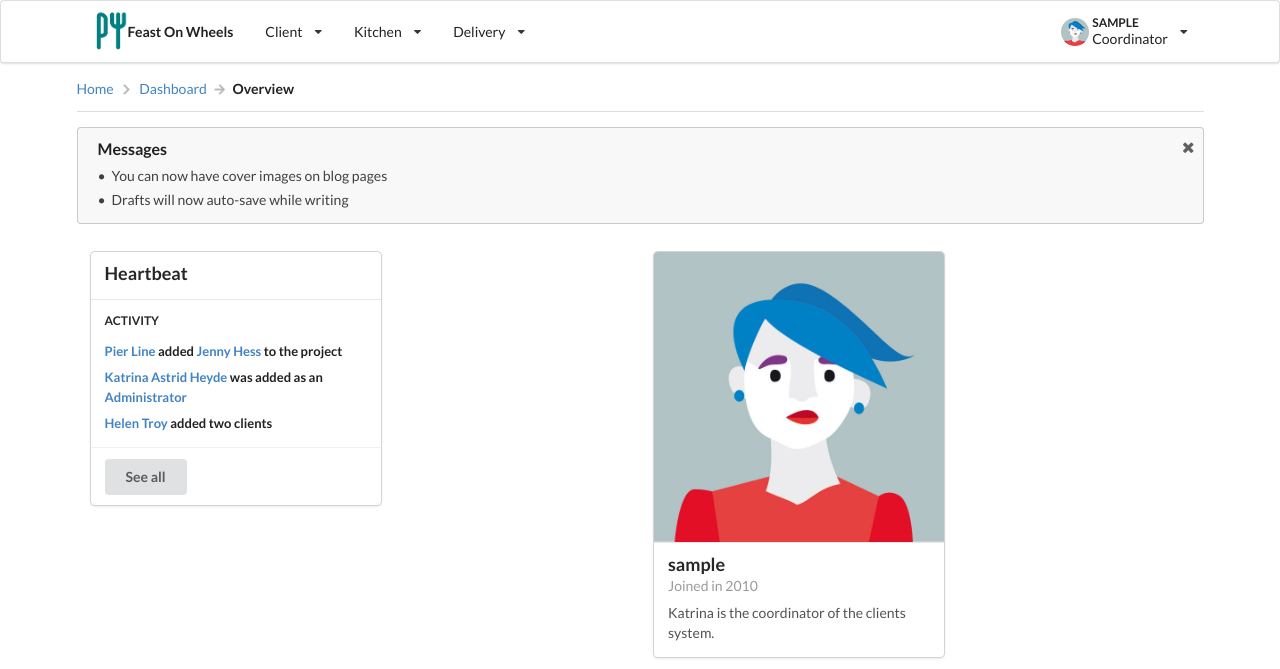
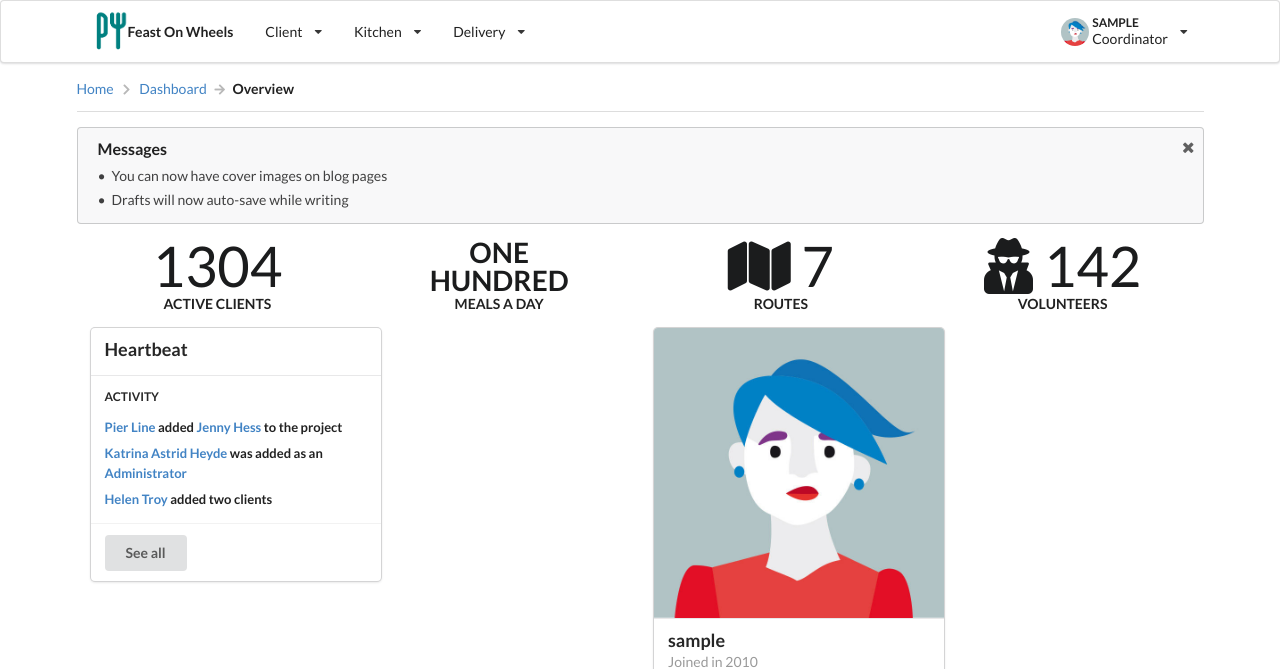
Before and after one commit to savoirfairelinux/sous-chef, a Django app: page / in a window 1280 px wide. Shown: the top 669 px of the page. Run offline with Django 3.2, Linux system fonts and the light colour scheme; the visitor is signed in with stand-in values (Sample User, id 1); some libraries are stand-ins or nearby versions.

Commit message:
Add statistics module for dashboard

```diff
--- a/django/santropolFeast/page/templates/pages/home.html
+++ b/django/santropolFeast/page/templates/pages/home.html
@@ -8,7 +8,7 @@
 
 {% block content %}
 
-{% include "dashboard/metrics.html" %}
+{% include "dashboard/statistics.html" %}
 
 <div class="two column stackable ui grid padded">
     <div class="column">
--- /dev/null
+++ b/django/santropolFeast/santropolFeast/templates/dashboard/statistics.html
@@ -0,0 +1,38 @@
+{% load staticfiles %}
+
+<div class="ui four statistics">
+  <div class="statistic">
+    <div class="value">
+      1304
+    </div>
+    <div class="label">
+      Active clients
+    </div>
+  </div>
+  <div class="statistic">
+    <div class="text value">
+      One<br>
+      Hundred
+    </div>
+    <div class="label">
+      Meals a day
+    </div>
+  </div>
+  <div class="statistic">
+    <div class="value">
+      <i class="map icon"></i> 7
+    </div>
+    <div class="label">
+      Routes
+    </div>
+  </div>
+  <div class="statistic">
+    <div class="value">
+      <i class="spy icon"></i>
+      142
+    </div>
+    <div class="label">
+      Volunteers
+    </div>
+  </div>
+</div>
```
